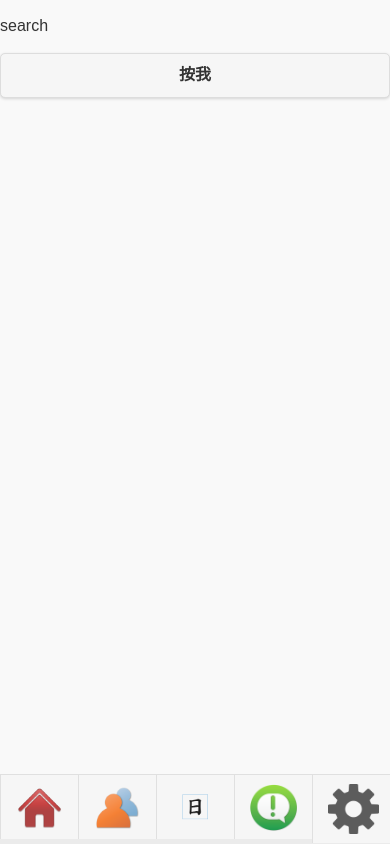
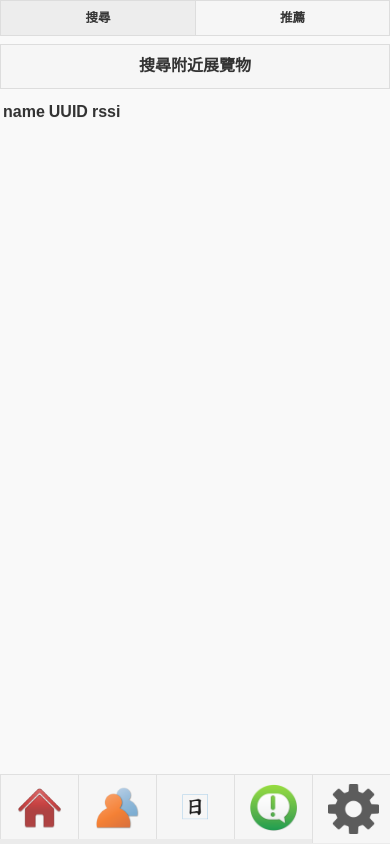
Before and after one commit to ocpanda/HakkaTourSystem, a plain HTML site: page www/search.html in a window 390 px wide. Drawn offline with Linux system fonts and the light colour scheme; some packages are replaced by stand-ins of ours.

Commit message:
安哥之頁面初步修改

```diff
--- a/www/search.html
+++ b/www/search.html
@@ -1,10 +1,36 @@
 <!--搜尋頁//-->
 <div id="search" data-role="page">
     <link rel="stylesheet" href="web_api/jquery/jquery.mobile-1.4.5.min.css">
+    <link rel="stylesheet" type="text/css" href="css/scan.css">
     <script src="web_api/jquery/jquery-1.11.3.min.js"></script>
     <script src="web_api/jquery/jquery.mobile-1.4.5.min.js"></script>
     <div data-role="main" class="ui-content">
-        <p>search</p>
+        <!--<button type="button" class="btn btn-default btn1" id="stopScanBtn">stop scan</button>//-->
+        <div class="scanapp">
+            <div data-role="navbar">
+              <ul>
+                <li>
+                  <a>搜尋</a>
+                </li>
+                <li>
+                  <a>推薦</a>
+                </li>
+              </ul>
+            </div>
+            <a href="#" id="scanBtn" class="ui-btn">搜尋附近展覽物</a>
+            <table class="table" border-collapse: collapse>
+                    <thead>
+                        <tr>
+                            <th>name</th>
+                            <th>UUID</th>
+                            <th>rssi</th>
+                        </tr>
+                    </thead>
+                    <tbody id="scanData">
+
+                    </tbody>
+                </table>
+        </div>
         <!-- 首頁彈出區塊
             api: jquery-1.11.3.min.js
             api: jquery.mobile-1.4.5.min.js
@@ -70,12 +96,6 @@
                 <p>使用此功能可以設定功能。</p>
             </div>
         </div>
-        <button id="test">按我</button>
-        <script type="text/javascript">
-            $("#test").click(function(){
-                alert("asdsad");
-            });
-        </script>
     </div>
     <!--
         下方功能選單區塊
@@ -87,9 +107,11 @@
                 <li><a href="group.html" id="groupImg" data-ajax="false"><img style="width:90%;" src="image/group.png" is="image"></a></li>
                 <li><a href="day.html" id="dayImg" data-ajax="false"><img style="width:90%;" src="image/day.png" is="image"></a></li>
                 <li><a href="message.html" id="messageImg" data-ajax="false"><img style="width:90%;" src="image/message.png" is="image"></a></li>
-                <li><a href="scan.html" id="settingImg" data-ajax="false"><img style="width:90%;" src="image/setting.png" is="image"></a></li>
+                <li><a href="#setting.html" id="settingImg" data-ajax="false"><img style="width:90%;" src="image/setting.png" is="image"></a></li>
             </ul>
         </div>
     </div>
-    <script type="text/javascript" src="js/popupExplan.js" defer></script>
+    <script type="text/javascript" src="cordova.js"></script>
+    <script type="text/javascript" src="js/scan.js"></script>
+    <script type="text/javascript" src="js/popupExplan.js"></script>
 </div>
```
